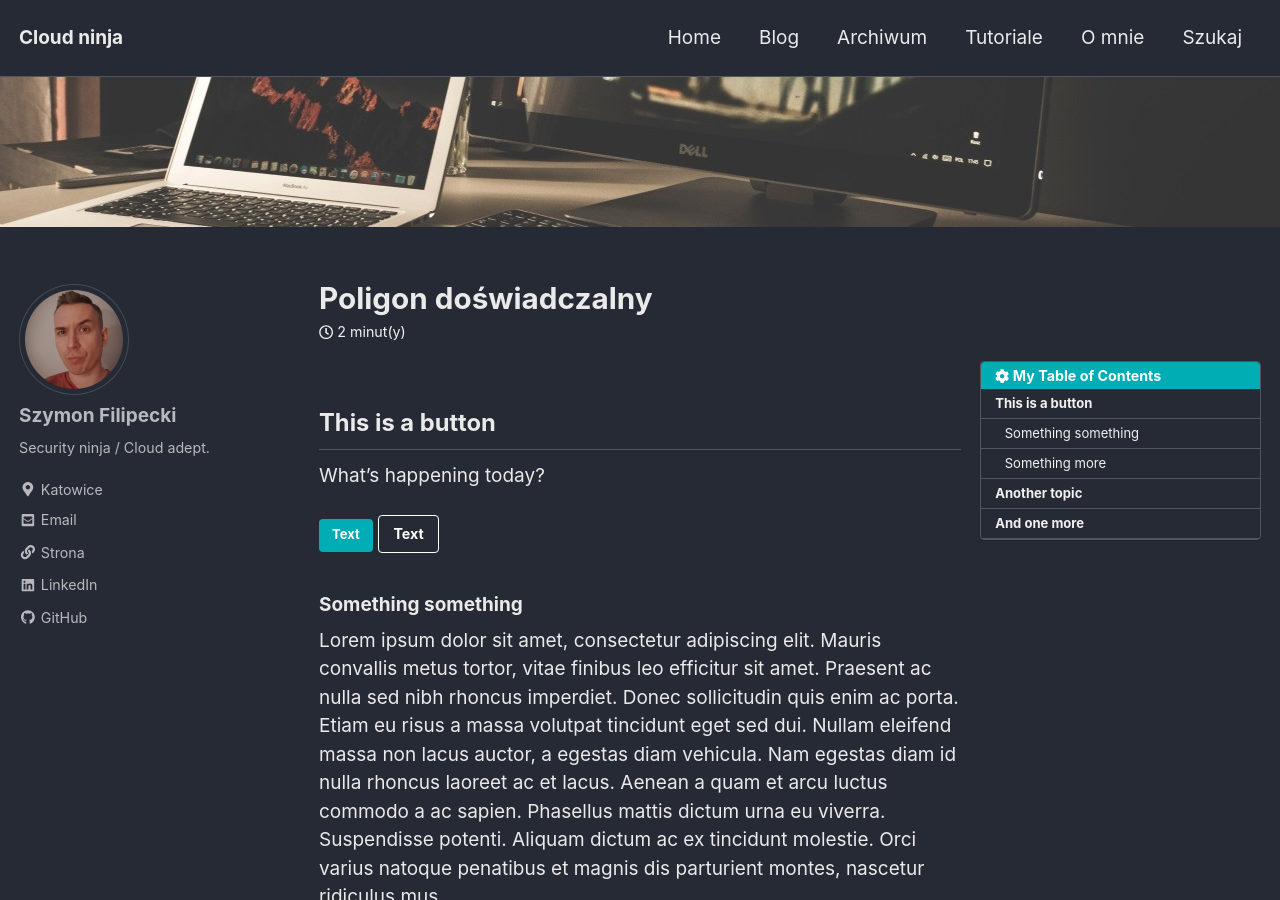
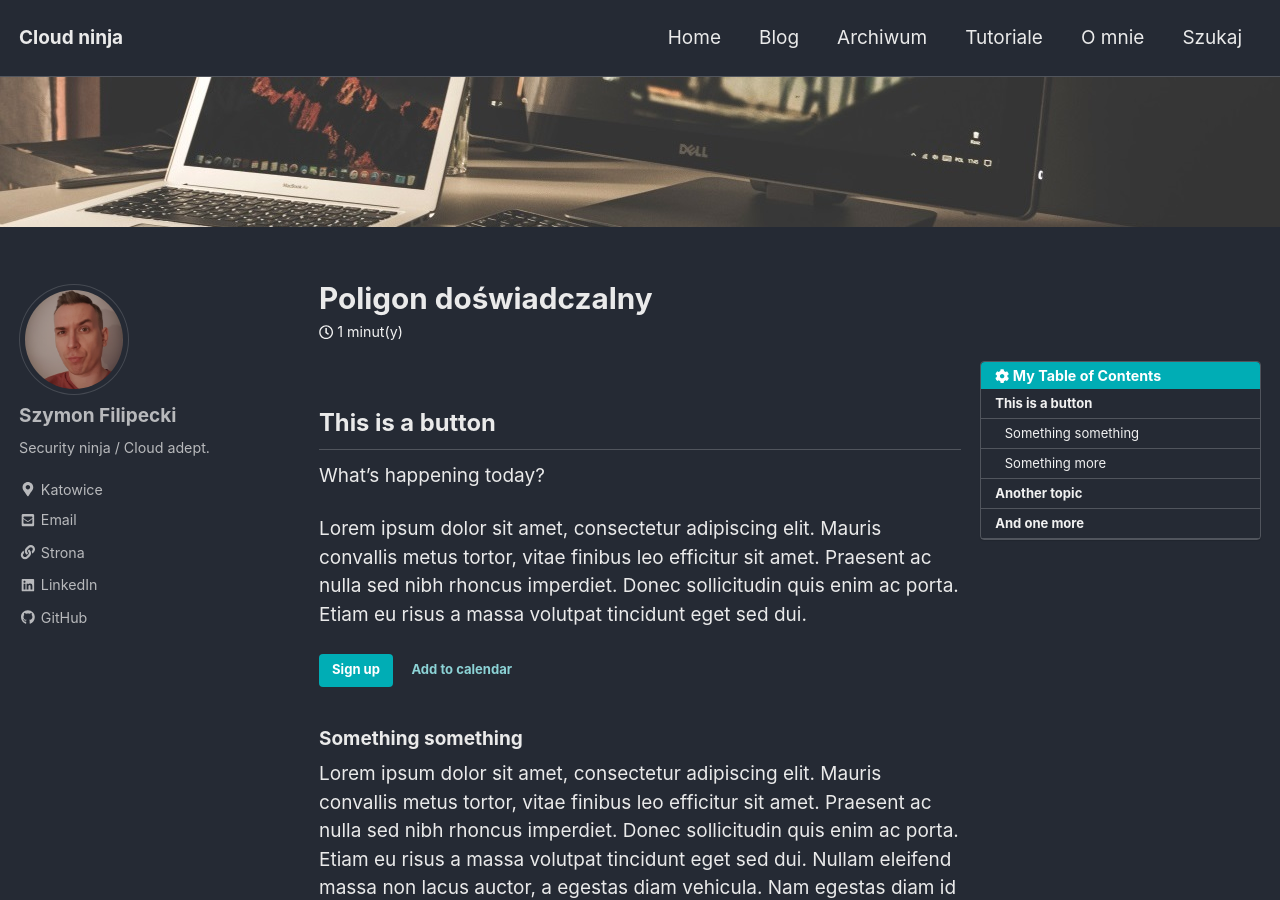
Before and after one commit to shymeck/shymeck.xyz, a Jekyll site: the page built from _posts/2018-12-18-poligon-doswiadczalny.md, in a window 1280 px wide and 900 px high. Built offline with Jekyll 4.4.1, drawn with Linux system fonts in a browser that asks for light colours; cached includes are drawn as plain includes; nearby versions of some CDN libraries; comment, search, counter and statistics services are not loaded.

Commit message:
Minor updates

```diff
--- a/_config.yml
+++ b/_config.yml
@@ -26,7 +26,7 @@ baseurl: # the subpath of your site, e.g. "/blog"
 repository: # GitHub username/repo-name e.g. "mmistakes/minimal-mistakes"
 teaser: # path of fallback teaser image, e.g. "/assets/images/500x300.png"
 breadcrumbs: false # true, false (default)
-words_per_minute: 170
+words_per_minute: 200
 comments:
   provider: "disqus" # false (default), "disqus", "discourse", "facebook", "google-plus", "staticman", "staticman_v2" "custom"
   disqus:
--- a/_layouts/search.html
+++ b/_layouts/search.html
@@ -25,7 +26,7 @@ layout: default
     {%- assign search_provider = site.search_provider | default: "lunr" -%}
     {%- case search_provider -%}
       {%- when "lunr" -%}
-        <input type="text" id="search" class="search-input" tabindex="-1" placeholder="{{ site.data.ui-text[site.locale].search_placeholder_text | default: 'Enter your search term...' }}" />
+        <input type="text" id="search" class="search-input" tabindex="-1" placeholder="{{ site.data.ui-text[site.locale].search_placeholder_text | default: 'Enter your search term...' }}" autofocus/>
         <div id="results" class="results"></div>
       {%- when "google" -%}
         <form onsubmit="return executeQuery();" id="cse-search-box-form-id">
--- a/_layouts/year-archive.html
+++ b/_layouts/year-archive.html
@@ -1,4 +1,3 @@
 ---
 layout: posts
-author_profile: true
 ---
--- a/_posts/2018-12-18-poligon-doswiadczalny.md
+++ b/_posts/2018-12-18-poligon-doswiadczalny.md
@@ -17,8 +17,10 @@ classes: ""
 
 What's happening today?
 
-[Text](#){: .btn .btn--primary .btn--small}
-[Text](#){: .btn .btn--light-outline}
+Lorem ipsum dolor sit amet, consectetur adipiscing elit. Mauris convallis metus tortor, vitae finibus leo efficitur sit amet. Praesent ac nulla sed nibh rhoncus imperdiet. Donec sollicitudin quis enim ac porta. Etiam eu risus a massa volutpat tincidunt eget sed dui.
+
+[Sign up](#){: .btn .btn--primary .btn--small}
+[Add to calendar](#){: .btn .btn--small}
 
 ### Something something
 
@@ -48,4 +50,4 @@ Nulla et placerat nulla. In ut massa sit amet turpis venenatis tempor. Quisque f
 [image2]: /assets/images/unsplash-gallery-image-2-th-sm.jpg
 {: width="200px" .align-right data-echo="/assets/images/unsplash-gallery-image-2-th.jpg"}
 [image3]: /assets/images/unsplash-gallery-image-2-th-sm.jpg
-{: width="200px" .align-center data-echo="/assets/images/unsplash-gallery-image-2-th.jpg"}
+{: width="250px" .align-center data-echo="/assets/images/unsplash-gallery-image-2-th.jpg"}
```
Also changed, not shown: other parts of _layouts/search.html (+1 -0 lines), _pages/search.md (+2 -1 lines).
